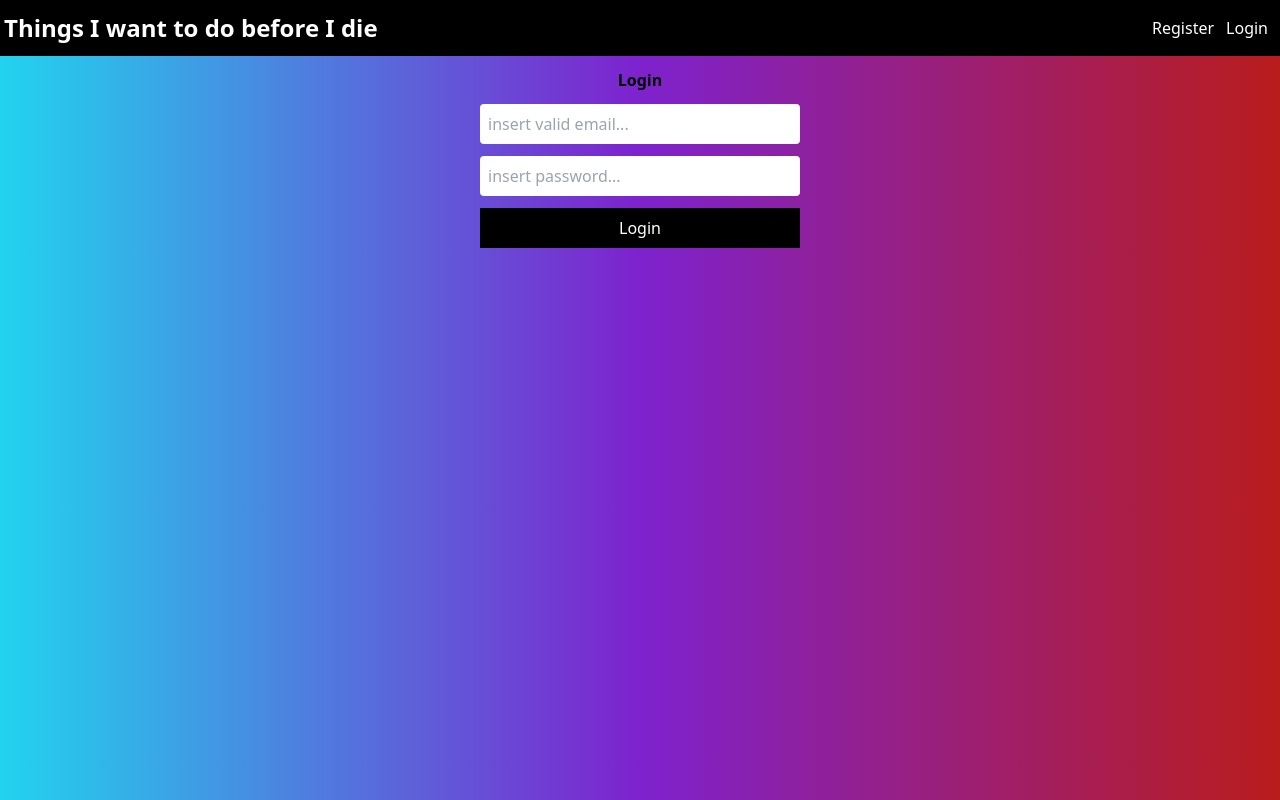
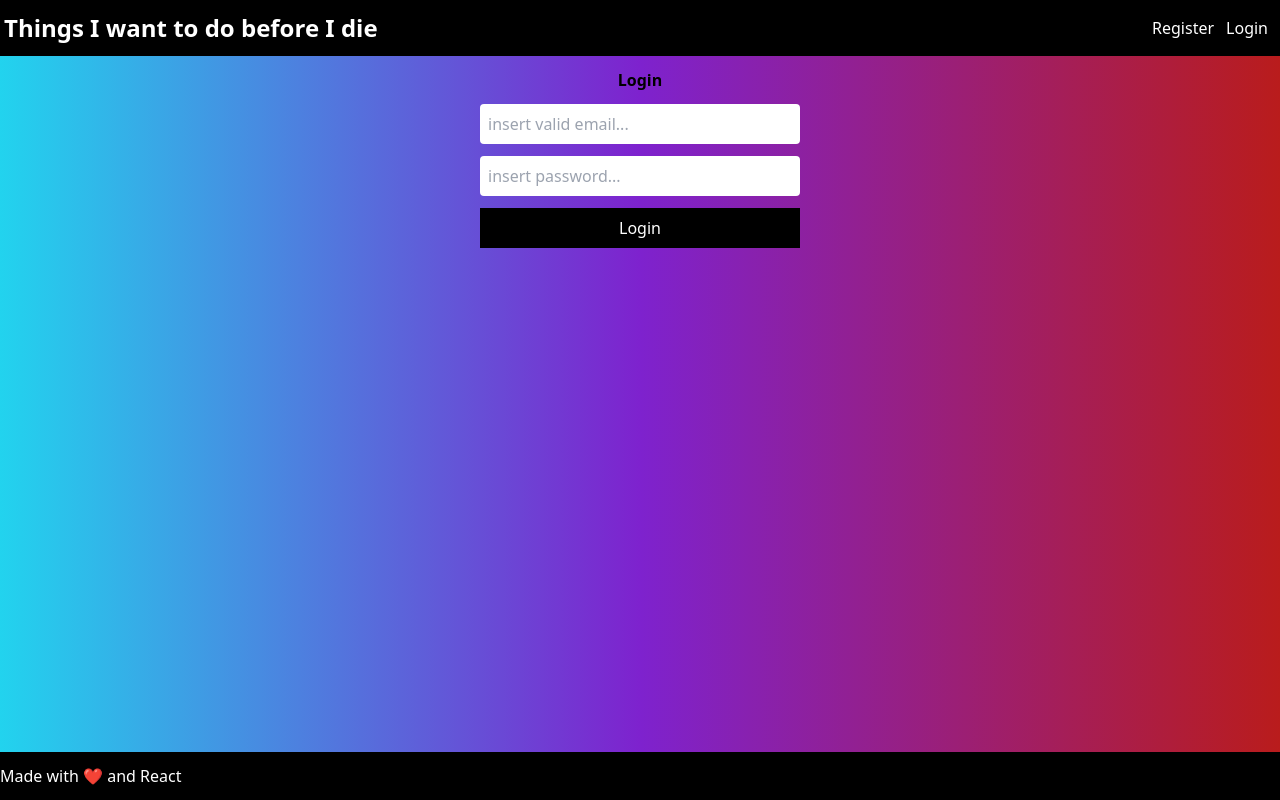
Before and after one commit to L00ka5z78/myAppFE, a React (Create React App) app: page /user/login in a window 1280 px wide. Built offline with nearby package versions, Linux system fonts and the light colour scheme; no server answers.

Commit message:
bugs fixing

```diff
--- a/src/App.jsx
+++ b/src/App.jsx
@@ -16,6 +16,7 @@ import { UpdateProfile } from './components/pages/UpdateProfile';
 import { UpdatePassword } from './components/pages/UpdatePassword';
 import { ViewTask } from './components/pages/ViewTask';
 import { UpdateTask } from './components/pages/UpdateTask';
+import { Footer } from './components/Footer';
 
 export const App = () => {
   const { user, setUser } = useContext(UserContext);
@@ -99,6 +100,7 @@ export const App = () => {
           }
         />
       </Routes>
+      <Footer />
     </div>
   );
 };
--- /dev/null
+++ b/src/components/Footer.jsx
@@ -0,0 +1,9 @@
+import React from 'react';
+
+export const Footer = () => {
+  return (
+    <footer className="sticky top-[100vh] bg-black py-3 text-white flex items-center justify-between  ">
+      <h3>Made with ❤ and React </h3>
+    </footer>
+  );
+};
```
